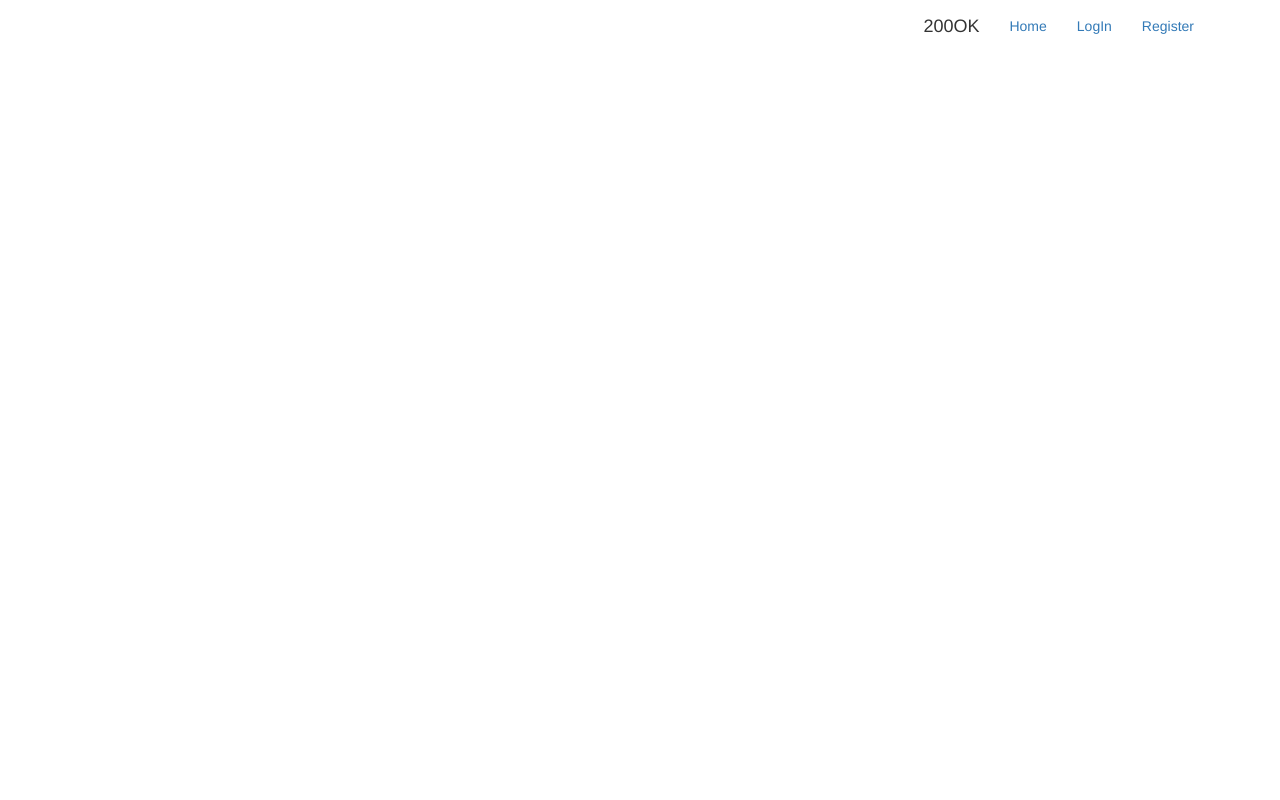
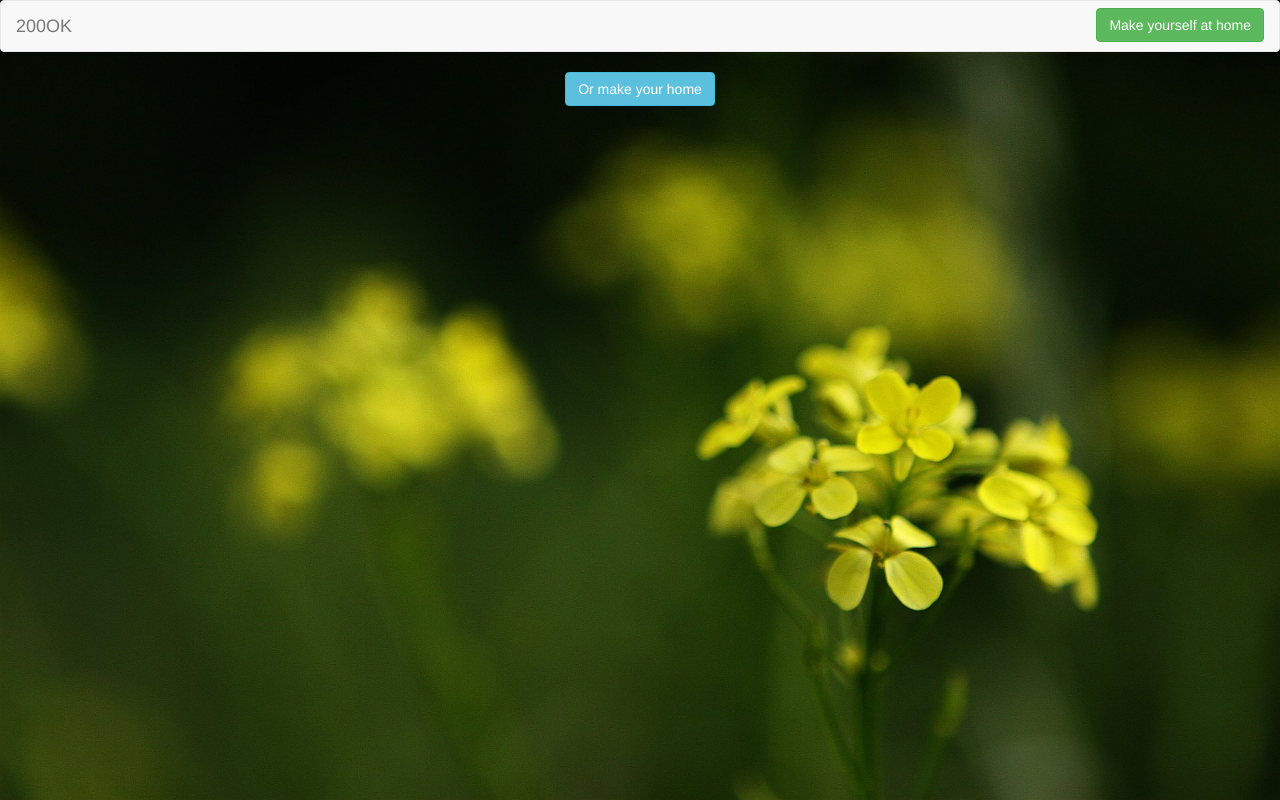
Before and after one commit to Konnann/200OK, a React (Create React App) app in the folder ReactBlog/: page / in a window 1280 px wide. Built offline with nearby package versions, Linux system fonts and the light colour scheme.

Commit message:
navbar and reg form

```diff
--- a/ReactBlog/src/App.js
+++ b/ReactBlog/src/App.js
@@ -6,14 +6,18 @@ import {Link} from 'react-router';
 class App extends Component {
   render() {
     return(
-      <div className="container">
+      <div>
           <Navbar>
-            <li className="navbar-brand">200OK</li>
-            <li className="nav-item"><Link to="#" className="navbar-link">Home</Link></li>
-            <li className="nav-item"><Link to="#" className="navbar-link">LogIn</Link></li>
-            <li className="nav-item"><Link to="#" className="navbar-link">Register</Link></li>
+            <div className="btn-group">
+              <li className="nav-item" style={{paddingTop:'7px'}}>
+                <Link to="login" className="btn btn-success">Make yourself at home</Link>
+              </li>
+            </div>
           </Navbar>
+        <div className="container">
+          {this.props.children}
 
+        </div>
       </div>
     );
   }
--- a/ReactBlog/src/components/Home/HomePage.js
+++ b/ReactBlog/src/components/Home/HomePage.js
@@ -1,11 +1,11 @@
 import React, {Component} from "react";
+import {Link} from 'react-router';
 
 export default class Home extends Component {
     render() {
         return (
-            <div className="jumbotron">
-                <h1>200 OK <small className="text-muted">Kill yourself</small></h1>
-
+            <div className="container-fluid text-center">
+                <Link to="register" className="btn btn-info">Or make your home</Link>
             </div>
         )
     }
--- /dev/null
+++ b/ReactBlog/src/components/Login/LoginController.js
@@ -0,0 +1,9 @@
+import React, {Component} from 'react'
+
+export default class LoginController extends Component {
+    render() {
+        return(
+            <h1>Login Page</h1>
+        )
+    }
+}
--- /dev/null
+++ b/ReactBlog/src/components/Register/RegisterController.js
@@ -0,0 +1,12 @@
+import React, {Component} from 'react';
+import RegisterForm from './RegisterForm'
+
+export default class RegisterControlloer extends Component {
+    render() {
+        return(
+            <div>
+                <RegisterForm />
+            </div>
+        )
+    }
+}
--- /dev/null
+++ b/ReactBlog/src/components/Register/RegisterForm.js
@@ -0,0 +1,22 @@
+import React, {Component} from 'react';
+
+export default class RegisterForm extends Component {
+    render() {
+        return (
+            <div id="registerForm" className="text-center center-block bg-info">
+                <h3>Create your home</h3>
+                <form>
+                    <div className="form-group">
+                        <label>Username</label>
+                        <input type="text" name="username" className="form-control" id="username" placeholder="Email"/>
+                    </div>
+                    <div className="form-group">
+                        <label>Password</label>
+                        <input type="password" name="password" className="form-control" id="username" placeholder="Password"/>
+                    </div>
+                    <button type="submit" className="btn btn-default">Register</button>
+                </form>
+            </div>
+        )
+    }
+}
--- a/ReactBlog/src/components/common/navbar.js
+++ b/ReactBlog/src/components/common/navbar.js
@@ -1,12 +1,18 @@
 import React, {Component} from 'react';
+import {Link} from 'react-router';
 
-export default class Nabbar extends Component {
+export default class Navbar extends Component {
     render() {
         return(
-            <nav className="navbar navbar-light bg-faded pull-right">
-                <ul className="nav navbar-nav">
-                    {this.props.children}
-                </ul>
+            <nav className="navbar navbar-default">
+                <div className="container-fluid">
+                    <div className="navbar-header">
+                        <Link to="/" className="navbar-brand">200OK</Link>
+                    </div>
+                    <ul className="nav navbar-nav  pull-right">
+                        {this.props.children}
+                    </ul>
+                </div>
             </nav>
         )
     }
--- a/ReactBlog/src/index.css
+++ b/ReactBlog/src/index.css
@@ -2,4 +2,13 @@ body {
   margin: 0;
   padding: 0;
   font-family: sans-serif;
+  background: url('./resources/login-bg.jpg') no-repeat center center fixed;
+  background-size: cover;
 }
+
+#registerForm{
+  width: 500px;
+  padding:10px;
+  background: rgba(255,255,255,0.5);
+  border-radius: 10px;
+}
--- a/ReactBlog/src/index.js
+++ b/ReactBlog/src/index.js
@@ -2,14 +2,19 @@ import React from 'react';
 import ReactDOM from 'react-dom';
 import App from './App';
 import './index.css';
-import Home from "./components/Home/HomePage"
 import {IndexRoute, Router, Route, browserHistory} from 'react-router';
 import "../node_modules/bootstrap/dist/css/bootstrap.css"
+
+import Home from "./components/Home/HomePage"
+import Register from "./components/Register/RegisterController"
+import Login from "./components/Login/LoginController";
 
 ReactDOM.render(
     <Router history={browserHistory}>
         <Router path="/" component={App}>
             <IndexRoute component={Home}/>
+            <Route path="register" component={Register}/>
+            <Route path="login" component={Login}/>
         </Router>
     </Router>,
     document.getElementById('root')
```
Also changed, not shown: ReactBlog/src/components/common/footer.js (added, +9 -0 lines), ReactBlog/src/resources/login-bg.jpg (added).
